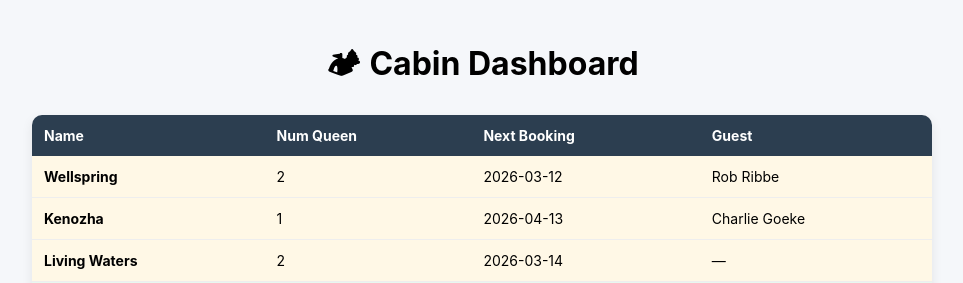
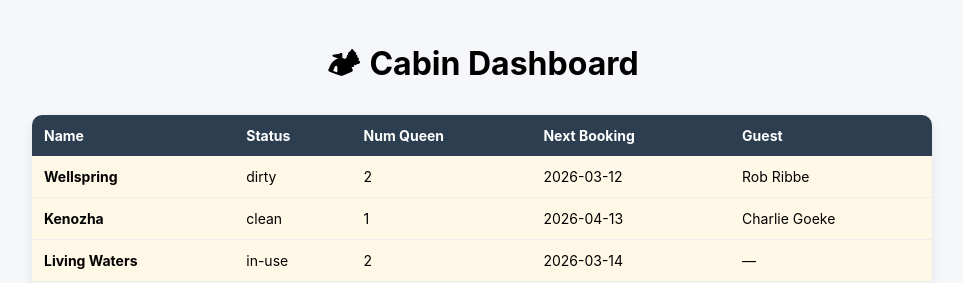
Before and after one commit to MarinoLizzy/HoneyRock, a FastAPI app: page / in a window 1280 px wide. Shown: the top 283 px of the page, without its empty margins (158-1121 px from the left). Run offline with FastAPI, Linux system fonts and the light colour scheme.

Commit message:
Show status

```diff
--- a/templates/index.html
+++ b/templates/index.html
@@ -82,6 +82,7 @@
 
 <tr>
     <th>Name</th>
+    <th>Status</th>
     <th>Num Queen</th>
     <th>Next Booking</th>
     <th>Guest</th>
@@ -97,7 +98,7 @@
 ">
 
     <td><strong>{{ cabin.Name }}</strong></td>
-
+    <td>{{ cabin.Status }}</td>
     <td>{{ cabin.NumQueen }}</td>
 
     <td>
```
